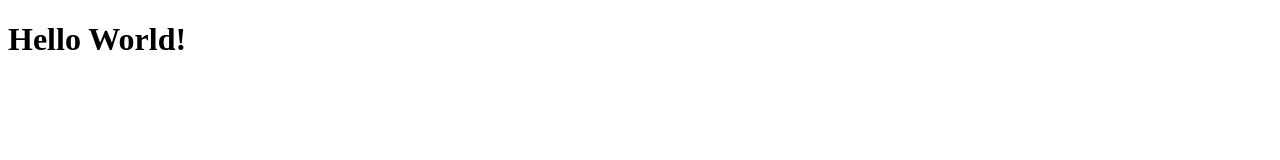
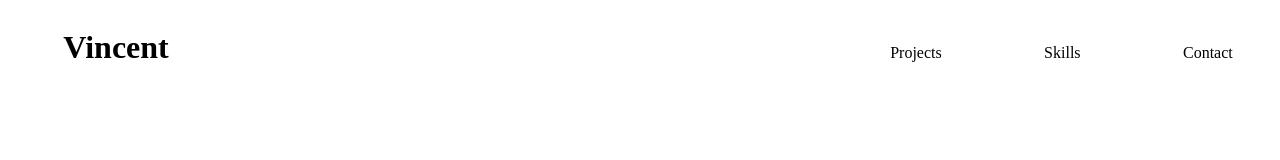
Before and after one commit to shadowfre4k/newAndImprovedPortfolio, a plain HTML site: page index.html in a window 1280 px wide. Drawn offline with Linux system fonts and the light colour scheme.

Commit message:
added nav name and links

```diff
--- a/assets/css/styles.css
+++ b/assets/css/styles.css
@@ -1,3 +1,26 @@
+:root {
+  --primaryText: black;
+}
+
 * {
-  background-color: antiquewhite;
+  color: var(--primaryText);
 }
+
+a {
+  text-decoration: none;
+}
+.navi {
+  display: flex;
+  flex-direction: row;
+  justify-content: center;
+  align-items: baseline;
+  width: 100vw;
+}
+
+.navItems {
+  display: flex;
+  flex-direction: row;
+  justify-content: end;
+  width: 80%;
+  column-gap: 10%;
+}
--- a/index.html
+++ b/index.html
@@ -5,11 +5,18 @@
     <meta http-equiv="X-UA-Compatible" content="IE=edge" />
     <meta name="viewport" content="width=device-width, initial-scale=1.0" />
     <link rel="stylesheet" type="text/css" href="./assets/css/reset.css" />
-    <link rel="stylesheet" type="text/css" href="./assets/css/style.css" />
+    <link rel="stylesheet" type="text/css" href="./assets/css/styles.css" />
     <title>Document</title>
   </head>
   <body>
-    <h1>Hello World!</h1>
-    <script src="./assets/script.js"></script>
+    <span class="navi"
+      ><h1>Vincent</h1>
+      <ul class="navItems">
+        <a href="">Projects</a>
+        <a href="">Skills</a>
+        <a href="">Contact</a>
+      </ul>
+    </span>
+    <script src="./assets/js/script.js"></script>
   </body>
 </html>
```
